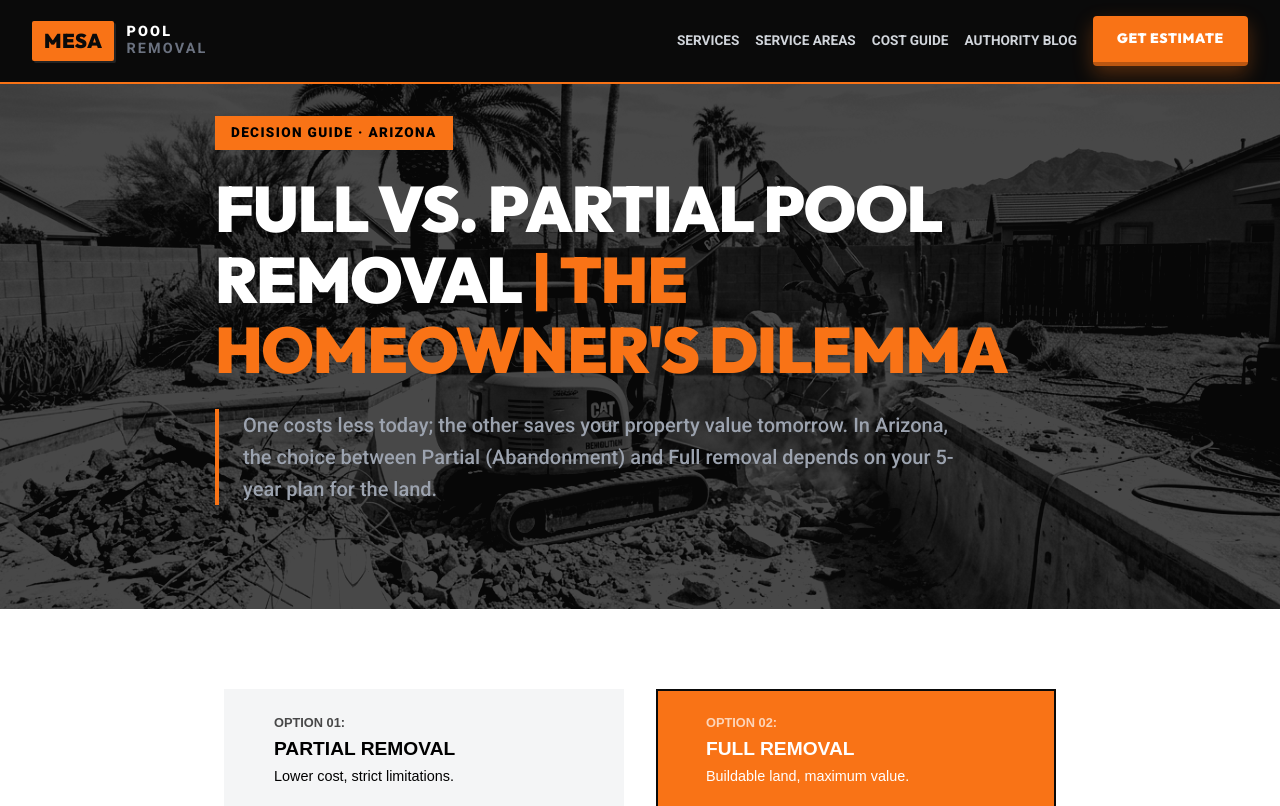
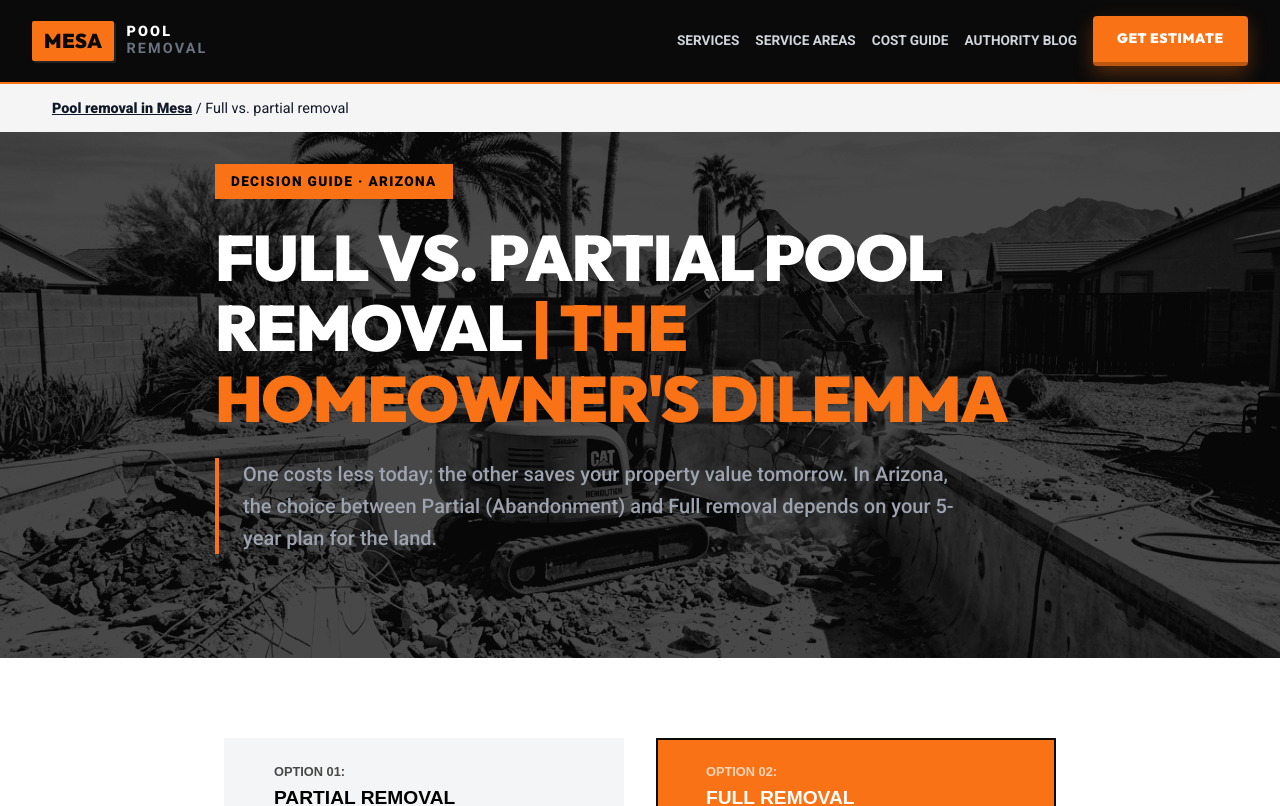
Before and after one commit to Emil1733/mesaemd, a Next.js app: page /full-vs-partial-pool-removal-arizona in a window 1280 px wide. Shown: the top 806 px of the page. Built offline with nearby package versions, Linux system fonts and the light colour scheme; no server answers.

Commit message:
SEO: reinforce Mesa homepage from comparison guide

```diff
--- a/src/app/full-vs-partial-pool-removal-arizona/page.tsx
+++ b/src/app/full-vs-partial-pool-removal-arizona/page.tsx
@@ -1,17 +1,31 @@
 import { Metadata } from 'next';
+import Link from 'next/link';
 import FullVsPartialClient from './FullVsPartialClient';
 
 export const metadata: Metadata = {
   title: "Full vs. Partial Pool Removal Arizona | Pros, Cons & Cost Comparison",
-  description: "Should you choose a full or partial pool removal (abandonment) for your Arizona home? Compare property value impact, costs, and city permit requirements.",
+  description: "Compare full and partial pool removal in Arizona, including demolition scope, future property use, costs, and permit considerations.",
+  alternates: {
+    canonical: 'https://mesapoolremoval.com/full-vs-partial-pool-removal-arizona',
+  },
   openGraph: {
-    title: "Full vs. Partial Pool Removal: The Arizona Property Value Guide",
-    description: "Honest comparison of full vs. partial pool removal for Arizona homeowners. Don't ruin your property value with the wrong choice.",
+    title: "Full vs. Partial Pool Removal in Arizona",
+    description: "Compare full and partial pool removal methods before choosing the right approach for your property.",
     url: "https://mesapoolremoval.com/full-vs-partial-pool-removal-arizona",
     type: "article",
   },
 };
 
 export default function FullVsPartialPage() {
-  return <FullVsPartialClient />;
+  return (
+    <>
+      <div style={{ padding: '0.8rem 1.25rem', background: '#f5f5f5', fontSize: '0.9rem' }}>
+        <div className="container">
+          <Link href="/" style={{ fontWeight: 800, textDecoration: 'underline' }}>Pool removal in Mesa</Link>
+          <span> / Full vs. partial removal</span>
+        </div>
+      </div>
+      <FullVsPartialClient />
+    </>
+  );
 }
```
